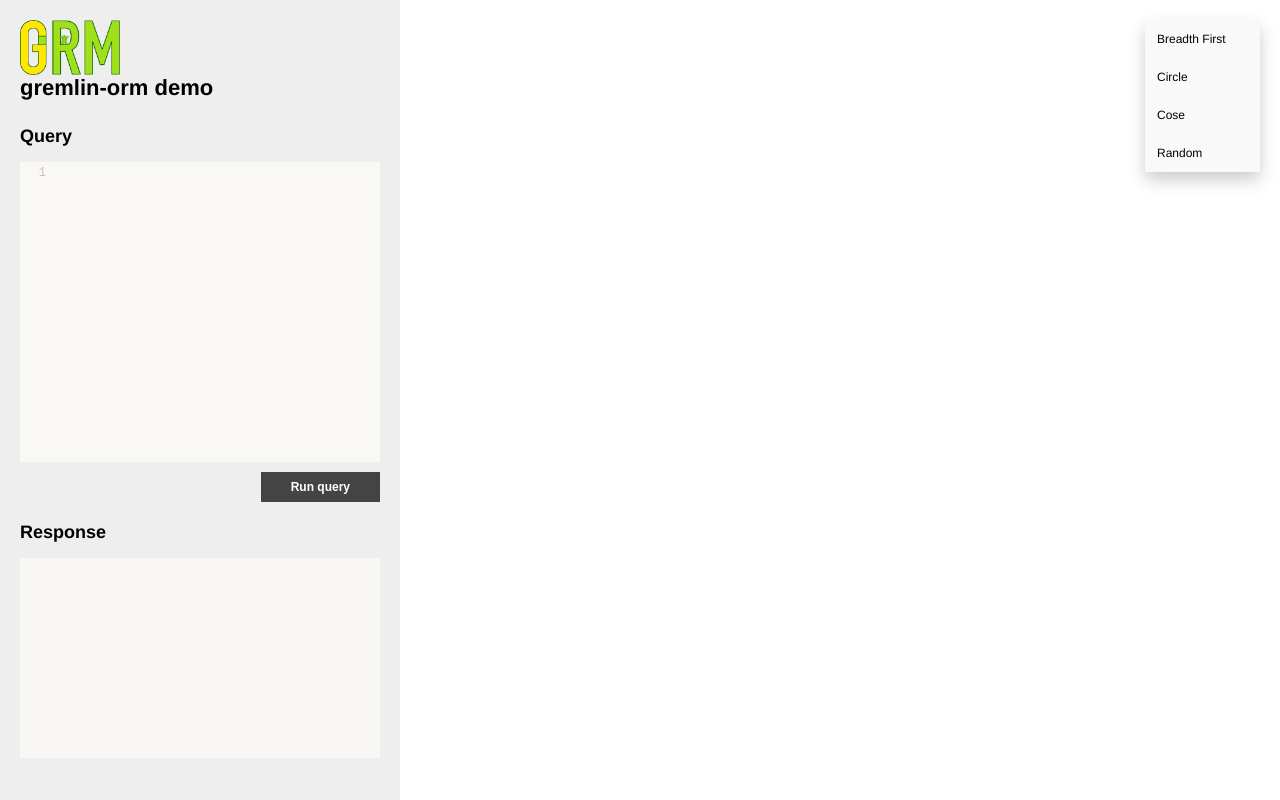
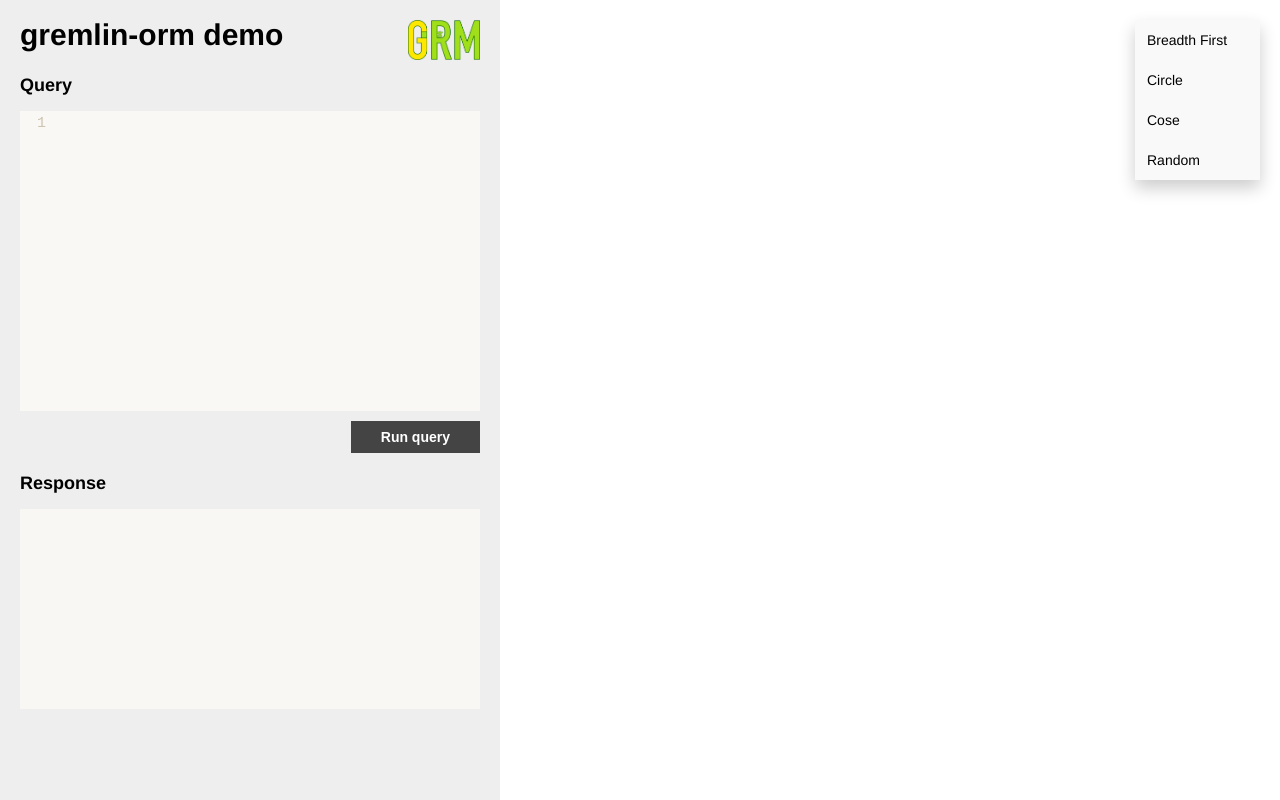
Before and after one commit to gremlin-orm/gremlin-orm-demo, a website: page views/index.html in a window 1280 px wide. Both pictures are taken after a click on the button "Change View". Drawn offline with nearby package versions, Linux system fonts and the light colour scheme.

Commit message:
style changes

```diff
--- a/assets/css/style.css
+++ b/assets/css/style.css
@@ -16,7 +16,7 @@ body {
 }
 
 #container {
-  width: calc(100vw - 400px);
+  width: calc(100vw - 500px);
   height: 100vh;
 }
 
@@ -31,7 +31,7 @@ body {
   text-decoration:none;
   position:absolute;
   top: 0;
-  left: calc(0 + 400);
+  left: 500px;
 }
 
 .tooltipspan {
@@ -46,7 +46,7 @@ body {
 
 .left-pane {
   height: 100vh;
-  width: 400px;
+  width: 500px;
   overflow: scroll;
   float: left;
   padding: 20px 20px 40px 20px;
@@ -54,19 +54,22 @@ body {
 }
 
 #logo {
-  width: 100px;
+  height: 40px;
   display: inline-block;
+  float: right;
 }
 
 #header {
   margin-bottom: 25px;
+  font-size: 30px;
+  line-height: 30px;
 }
 
 .right-pane {
   float: right;
   height: 100vh;
   position: relative;
-  width: calc(100% - 400px);
+  width: calc(100% - 500px);
 }
 
 .query-form {
@@ -101,7 +104,7 @@ button {
   padding: 8px 30px;
   background: #444;
   color: white;
-  font-size: 12px;
+  font-size: 14px;
   font-weight: 600;
   float: right;
   border: none;
@@ -112,15 +115,15 @@ button {
   display: block;
   min-height: 200px;
   background: #F9F7F4;
-  font-size: 12px;
+  font-size: 15px;
   font-family: monospace;
   padding: 10px;
-  max-height: 500px;
+  max-height: calc(100vh - 550px);
   overflow: auto;
 }
 
 .CodeMirror {
-  font-size: 12px;
+  font-size: 15px;
 }
 
 /* start of dropdown view */
@@ -130,7 +133,7 @@ button {
   background-color: #444;
   color: white;
   padding: 8px 16px;
-  font-size: 10px;
+  font-size: 14px;
   border: none;
   cursor: pointer;
 }
@@ -151,7 +154,8 @@ button {
   display: none;
   position: absolute;
   background-color: #f9f9f9;
-  min-width: 115px;
+  min-width: 125px;
+
   right: 0;
   overflow: auto;
   box-shadow: 0px 8px 16px 0px rgba(0,0,0,0.2);
@@ -163,7 +167,7 @@ button {
   padding: 12px 12px;
   text-decoration: none;
   display: block;
-  font-size: 12px;
+  font-size: 14px;
 }
 
 .dropdown a:hover {background-color: #aaa}
--- a/server/controllers/queryController.js
+++ b/server/controllers/queryController.js
@@ -2,7 +2,7 @@ const g = require('./../db');
 const Person = require('./../models/vertices/person');
 const Software = require('./../models/vertices/software');
 const Created = require('./../models/edges/create');
-const Cocreated = require('./../models/edges/cocreate');
+const CoCreated = require('./../models/edges/cocreate');
 
 
 const runQuery = (req, res) => {
```
